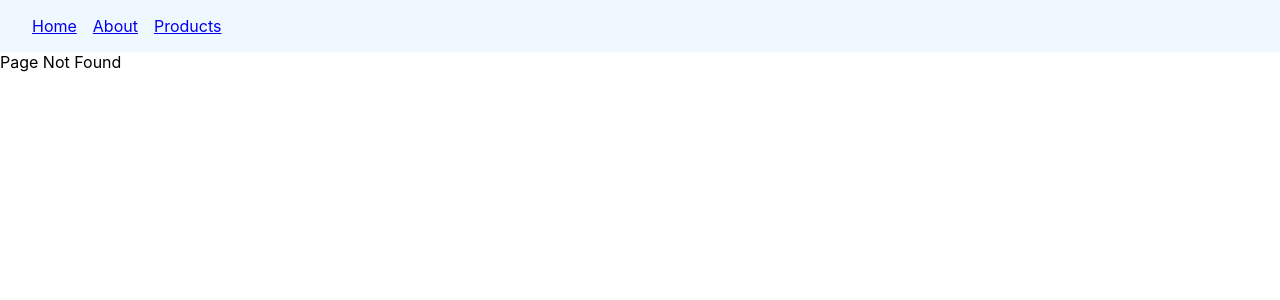
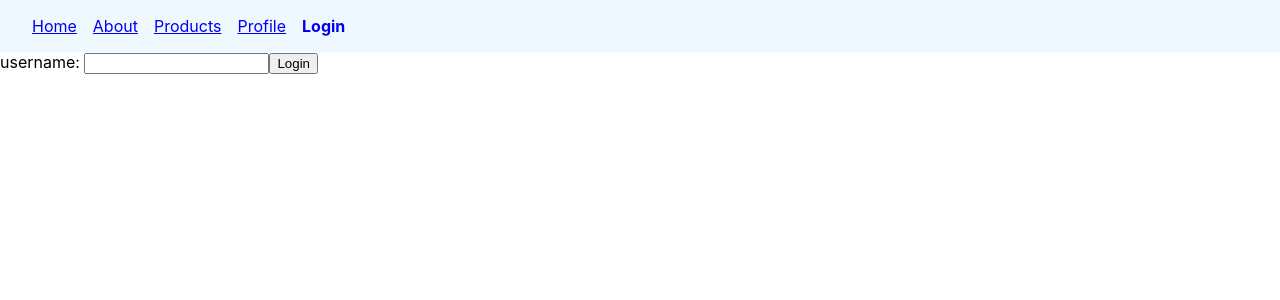
Before and after one commit to Wridho788/react-router-tutorial, a React (Create React App) app: page /login in a window 1280 px wide. Before the commit this address had no page. Shown: the top 300 px of the page. Built offline with nearby package versions, Linux system fonts and the light colour scheme.

Commit message:
add auth route

```diff
--- a/src/App.js
+++ b/src/App.js
@@ -1,23 +1,36 @@
+import React from 'react';
 import { Routes, Route } from 'react-router-dom';
-import About from './components/About';
+// import About from './components/About';
 import Admin from './components/Admin';
+import { AuthProvider } from './components/auth';
 import FeaturedProducts from './components/FeaturedProducts';
 import Home from './components/Home';
+import Login from './components/Login';
 import Navbar from './components/Navbar';
 import NewProducts from './components/NewProducts';
 import NotFound from './components/NotFound';
 import OrderSummary from './components/OrderSummary';
 import Products from './components/Products';
+import Profile from './components/Profile';
+import { RequireAuth } from './components/RequireAuth';
 import UserDetail from './components/UserDetail';
 import Users from './components/Users';
+const LazyAbout = React.lazy(() => import('./components/About'));
 
 function App() {
   return (
-    <>
+    <AuthProvider>
       <Navbar />
       <Routes>
         <Route path='/' element={<Home />} />
-        <Route path='about' element={<About />} />
+        <Route
+          path='about'
+          element={
+            <React.Suspense fallback='Loading...'>
+              <LazyAbout />
+            </React.Suspense>
+          }
+        />
         <Route path='order-summary' element={<OrderSummary />} />
         <Route path='products' element={<Products />}>
           <Route index element={<FeaturedProducts />} />
@@ -28,10 +41,11 @@ function App() {
           <Route path=':userId' element={<UserDetail />} />
           <Route path='admin' element={<Admin />} />
         </Route>
-
+        <Route path='profile' element={<RequireAuth><Profile /></RequireAuth>} />
+        <Route path='login' element={<Login />} />
         <Route path='*' element={<NotFound />} />
       </Routes>
-    </>
+    </AuthProvider>
   );
 }
 
--- a/src/components/About.js
+++ b/src/components/About.js
@@ -2,7 +2,8 @@ import React from 'react'
 
 const About = () => {
     return (
-        <div>About</div>
+        <div>What is Lorem Ipsum?
+            Lorem Ipsum is simply dummy text of the printing and typesetting industry. Lorem Ipsum has been the industry's standard dummy text ever since the 1500s, when an unknown printer took a galley of type and scrambled it to make a type specimen book. It has survived not only five centuries, but also the leap into electronic typesetting, remaining essentially unchanged. It was popularised in the 1960s with the release of Letraset sheets containing Lorem Ipsum passages, and more recently with desktop publishing software like Aldus PageMaker including versions of Lorem Ipsum</div>
     )
 }
 
--- /dev/null
+++ b/src/components/Login.js
@@ -0,0 +1,26 @@
+import React, { useState } from 'react'
+import { useNavigate, useLocation } from 'react-router-dom'
+import { useAuth } from './auth'
+
+const Login = () => {
+    const [user, setUser] = useState('')
+    const auth = useAuth()
+    const navigate = useNavigate()
+    const location = useLocation()
+    const redirect = location.state?.path || '/'
+    const handleLogin = () => {
+        auth.login(user)
+        navigate(redirect, { replace: true })
+    }
+    return (
+        <div>
+            <label>
+                username: {''}
+                <input type="text" onChange={(e) => setUser(e.target.value)} />
+            </label>
+            <button onClick={handleLogin}>Login</button>
+        </div>
+    )
+}
+
+export default Login
--- a/src/components/Navbar.js
+++ b/src/components/Navbar.js
@@ -1,5 +1,6 @@
 import React from 'react'
 import { NavLink } from 'react-router-dom'
+import { useAuth } from './auth'
 
 const Navbar = () => {
 
@@ -10,11 +11,18 @@ const Navbar = () => {
         }
     }
 
+    const auth = useAuth()
+
+
     return (
         <nav className='primary-nav'>
             <NavLink style={navLinkStyle} to='/'>Home</NavLink>
             <NavLink style={navLinkStyle} to='/about'>About</NavLink>
             <NavLink style={navLinkStyle} to='/products'>Products</NavLink>
+            <NavLink style={navLinkStyle} to='/profile'>Profile</NavLink>
+            {!auth.user && (
+                <NavLink style={navLinkStyle} to='/login'>Login</NavLink>
+            )}
         </nav>
     )
 }
--- /dev/null
+++ b/src/components/Profile.js
@@ -0,0 +1,20 @@
+import React from 'react';
+import { useNavigate } from 'react-router-dom';
+import { useAuth } from './auth';
+
+const Profile = () => {
+    const auth = useAuth();
+    const navigate = useNavigate()
+    const handleLogout = () => {
+        auth.logout();
+        navigate('/')
+    };
+    return (
+        <div>
+            <h1>Welcome {auth.user}</h1>
+            <button onClick={handleLogout}>Logout</button>
+        </div>
+    );
+};
+
+export default Profile;
--- /dev/null
+++ b/src/components/RequireAuth.js
@@ -0,0 +1,13 @@
+import React from 'react'
+import { Navigate, useLocation } from 'react-router-dom'
+import { useAuth } from './auth'
+
+export const RequireAuth = ({ children }) => {
+    const location = useLocation()
+    const auth = useAuth()
+    if (!auth.user) {
+        return <Navigate to="/login" state={{ path: location.pathname }} />
+    }
+
+    return children
+}
--- /dev/null
+++ b/src/components/auth.js
@@ -0,0 +1,25 @@
+import { Children, createContext, useContext, useState } from 'react';
+
+const AuthContext = createContext(null);
+
+export const AuthProvider = ({ children }) => {
+    const [user, setUser] = useState(null);
+
+    const login = (user) => {
+        setUser(user);
+    };
+
+    const logout = () => {
+        setUser(null);
+    };
+
+    return (
+        <AuthContext.Provider value={{ user, login, logout }}>
+            {children}
+        </AuthContext.Provider>
+    );
+};
+
+export const useAuth = () => {
+    return useContext(AuthContext);
+};
```
